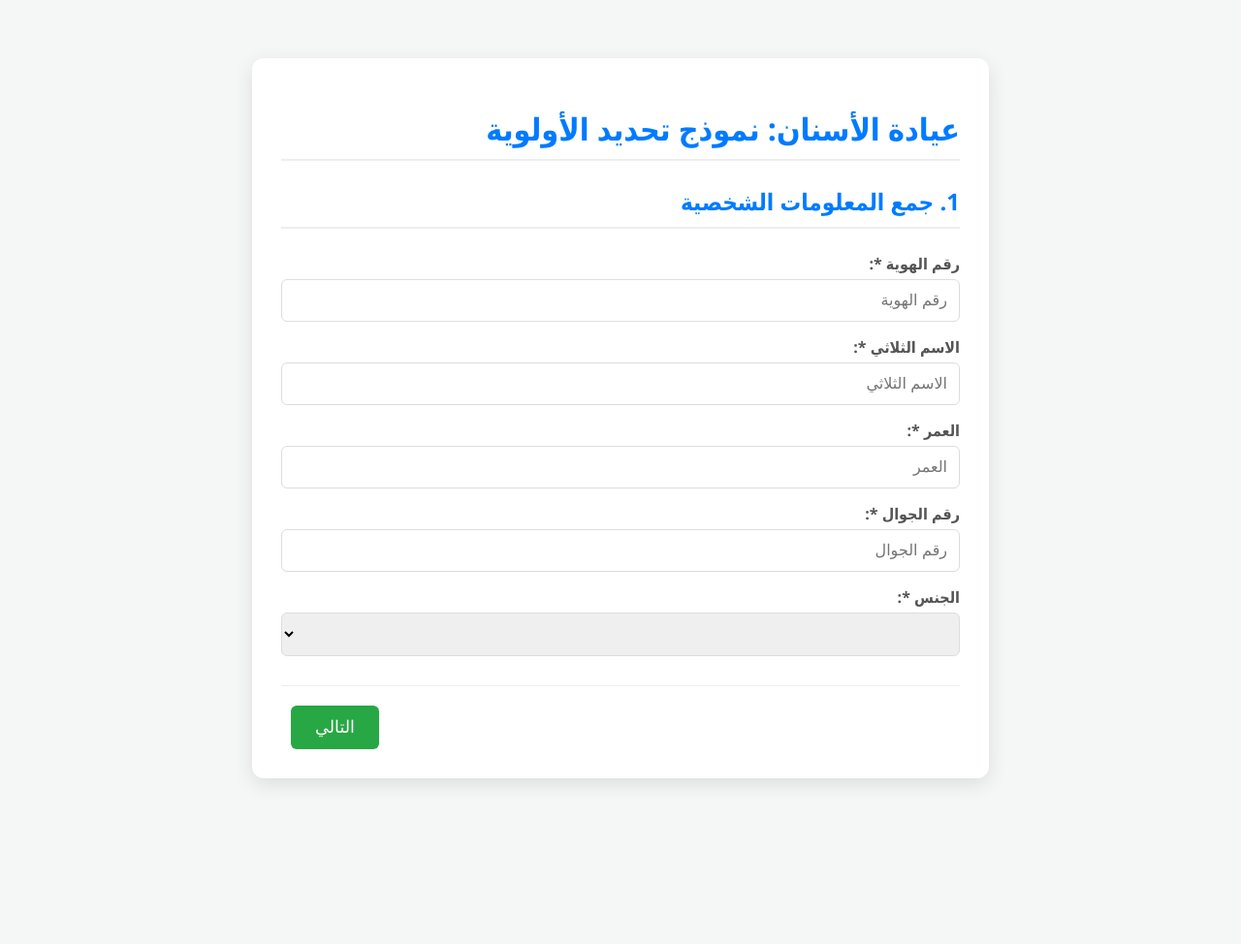
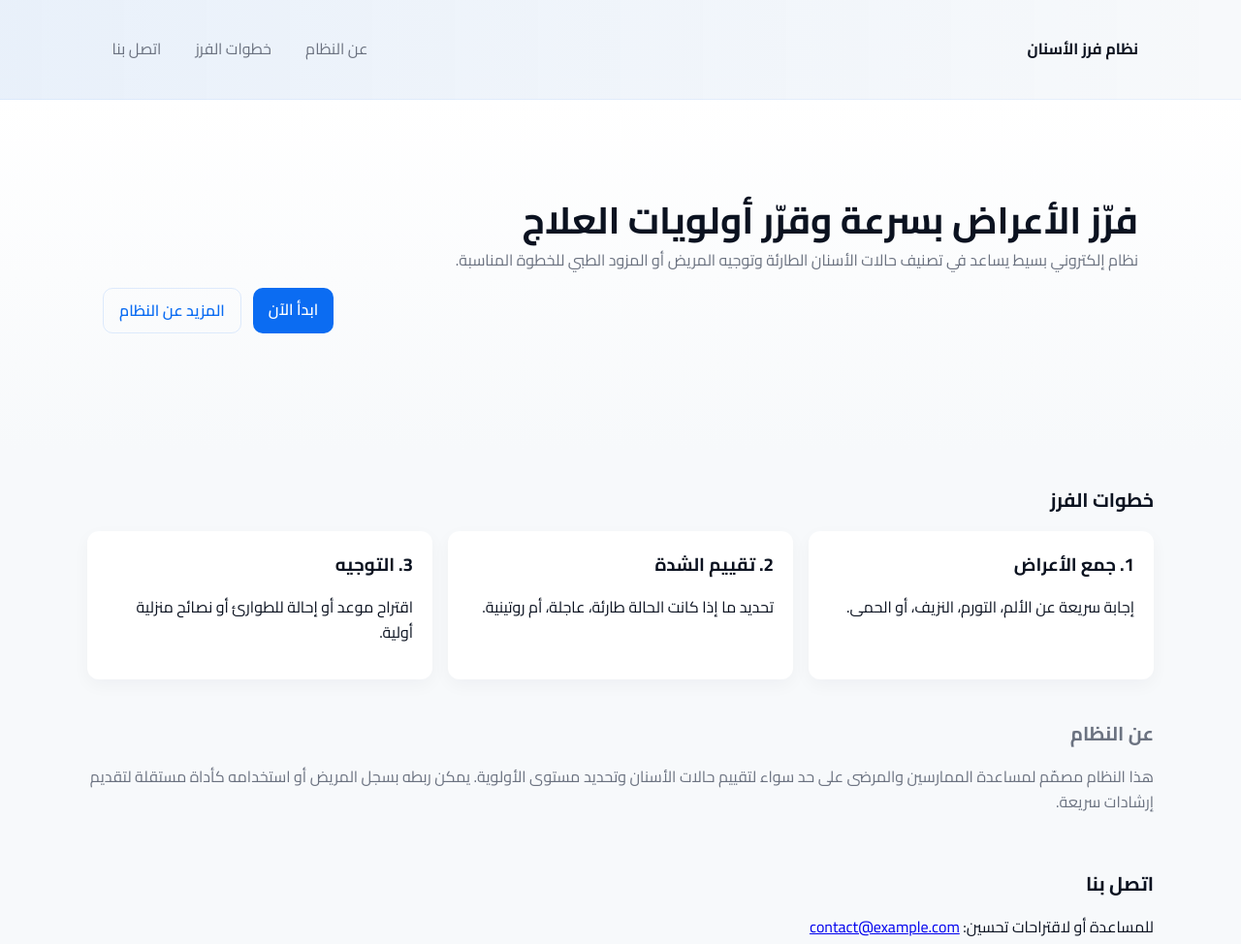
Before and after one commit to Anhal-77/Dental-Triage-System-, a plain HTML site: page index.html in a window 1280 px wide. Shown: the top 974 px of the page at 97% size. Before the commit the page ends 863 px from the top, so only its background shows below. Drawn offline with Linux system fonts and the light colour scheme.

Commit message:
Add redesigned Arabic RTL homepage and CSS

```diff
--- /dev/null
+++ b/assets/css/style.css
@@ -0,0 +1,93 @@
+:root{
+  --bg:#f7f9fb;
+  --card:#ffffff;
+  --primary:#0b6cf2;
+  --muted:#6b7280;
+  --accent:#0b6cf2;
+  --radius:12px;
+  --max-width:1100px;
+  font-family: "Cairo", system-ui, -apple-system, "Segoe UI", Roboto, "Helvetica Neue", Arial;
+  color-scheme: light;
+}
+
+*{box-sizing:border-box}
+html,body{height:100%}
+body{
+  margin:0;
+  background:var(--bg);
+  color:#0b1220;
+  -webkit-font-smoothing:antialiased;
+  -moz-osx-font-smoothing:grayscale;
+  line-height:1.6;
+}
+
+/* container */
+.container{
+  width:calc(100% - 2rem);
+  max-width:var(--max-width);
+  margin:0 auto;
+  padding:2rem 1rem;
+}
+
+/* header */
+.site-header{
+  background:linear-gradient(90deg, rgba(11,108,242,0.06), transparent);
+  border-bottom:1px solid rgba(11,108,242,0.06);
+  position:sticky;
+  top:0;
+  z-index:60;
+}
+.header-inner{
+  display:flex;
+  align-items:center;
+  justify-content:space-between;
+  gap:1rem;
+}
+.brand{display:flex;align-items:center;gap:.6rem;text-decoration:none;color:inherit}
+.logo{height:44px;width:auto;border-radius:8px;object-fit:cover}
+.brand-text{font-weight:700}
+.main-nav{display:flex;gap:1rem;align-items:center}
+.main-nav a{color:var(--muted);text-decoration:none;padding:.4rem .6rem;border-radius:8px}
+.main-nav a:hover{background:rgba(11,108,242,0.06);color:var(--primary)}
+.menu-toggle{display:none;background:none;border:0;font-size:1.25rem;padding:.25rem}
+
+/* hero */
+.hero{
+  background:linear-gradient(180deg, #ffffff, var(--bg));
+  padding:4.5rem 0;
+  margin-bottom:1rem;
+}
+.hero-inner{text-align:right}
+.hero h1{margin:0 0 .5rem;font-size:clamp(1.6rem,3.6vw,2.4rem);line-height:1.05}
+.lead{color:var(--muted);margin:.5rem 0 1rem}
+.cta-row{display:flex;gap:.75rem;flex-wrap:wrap;justify-content:flex-end}
+.btn{display:inline-block;padding:.6rem 1rem;border-radius:10px;text-decoration:none;font-weight:600}
+.btn.primary{background:var(--primary);color:#fff}
+.btn.outline{background:transparent;border:1px solid rgba(11,108,242,0.12);color:var(--primary)}
+
+/* sections */
+.section{padding:1.25rem 0}
+.section-title{margin:0 0 1rem;font-size:1.25rem}
+
+/* cards */
+.grid.cards{display:grid;grid-template-columns:repeat(3,1fr);gap:1rem}
+.card{background:var(--card);padding:1.25rem;border-radius:var(--radius);box-shadow:0 6px 18px rgba(11,20,40,0.04)}
+.card h3{margin-top:0;margin-bottom:.5rem}
+.muted{background:transparent;color:var(--muted)}
+
+/* footer */
+.site-footer{padding:1rem 0;color:var(--muted);text-align:center}
+
+/* responsive */
+@media (max-width:900px){
+  .grid.cards{grid-template-columns:repeat(2,1fr)}
+}
+@media (max-width:640px){
+  .grid.cards{grid-template-columns:1fr}
+  .header-inner{gap:.5rem}
+  .main-nav{position:absolute;right:0;top:100%;background:var(--card);width:85%;max-width:300px;padding:1rem;border-radius:10px;box-shadow:0 10px 30px rgba(11,20,40,0.08);transform-origin:top right;display:none}
+  .main-nav.open{display:flex;flex-direction:column;gap:.5rem}
+  .menu-toggle{display:block}
+  .cta-row{justify-content:center}
+  .hero-inner{text-align:center}
+}
--- a/index.html
+++ b/index.html
@@ -1,28 +1,87 @@
-<!DOCTYPE html>
+<!doctype html>
 <html lang="ar" dir="rtl">
 <head>
-    <meta charset="UTF-8">
-    <meta name="viewport" content="width=device-width, initial-scale=1.0">
-    <title>نظام تحديد أولوية الحالات السنية</title>
-    <link rel="stylesheet" href="styles.css">
+  <meta charset="utf-8" />
+  <meta name="viewport" content="width=device-width,initial-scale=1" />
+  <title>نظام فرز الأسنان — Dental Triage</title>
+  <link rel="preconnect" href="https://fonts.googleapis.com">
+  <link href="https://fonts.googleapis.com/css2?family=Cairo:wght@300;400;600;700&display=swap" rel="stylesheet">
+  <link rel="stylesheet" href="assets/css/style.css">
 </head>
 <body>
+  <header class="site-header">
+    <div class="container header-inner">
+      <a class="brand" href="/">
+        <!-- ضع هنا مسار الشعار إن وجد -->
+        <img src="assets/img/logo.png" alt="شعار الموقع" class="logo" onerror="this.style.display='none'">
+        <span class="brand-text">نظام فرز الأسنان</span>
+      </a>
+      <nav class="main-nav" aria-label="القائمة الرئيسية">
+        <a href="#about">عن النظام</a>
+        <a href="#steps">خطوات الفرز</a>
+        <a href="#contact">اتصل بنا</a>
+      </nav>
+      <button class="menu-toggle" aria-label="قائمة">☰</button>
+    </div>
+  </header>
+
+  <main>
+    <section class="hero">
+      <div class="container hero-inner">
+        <h1>فرّز الأعراض بسرعة وقرّر أولويات العلاج</h1>
+        <p class="lead">نظام إلكتروني بسيط يساعد في تصنيف حالات الأسنان الطارئة وتوجيه المريض أو المزود الطبي للخطوة المناسبة.</p>
+        <p class="cta-row">
+          <a class="btn primary" href="#steps">ابدأ الآن</a>
+          <a class="btn outline" href="#about">المزيد عن النظام</a>
+        </p>
+      </div>
+    </section>
+
+    <section id="steps" class="container section">
+      <h2 class="section-title">خطوات الفرز</h2>
+      <div class="grid cards">
+        <article class="card">
+          <h3>1. جمع الأعراض</h3>
+          <p>إجابة سريعة عن الألم، التورم، النزيف، أو الحمى.</p>
+        </article>
+        <article class="card">
+          <h3>2. تقييم الشدة</h3>
+          <p>تحديد ما إذا كانت الحالة طارئة، عاجلة، أم روتينية.</p>
+        </article>
+        <article class="card">
+          <h3>3. التوجيه</h3>
+          <p>اقتراح موعد أو إحالة للطوارئ أو نصائح منزلية أولية.</p>
+        </article>
+      </div>
+    </section>
+
+    <section id="about" class="container section muted">
+      <h2 class="section-title">عن النظام</h2>
+      <p>هذا النظام مصمّم لمساعدة الممارسين والمرضى على حد سواء لتقييم حالات الأسنان وتحديد مستوى الأولوية. يمكن ربطه بسجل المريض أو استخدامه كأداة مستقلة لتقديم إرشادات سريعة.</p>
+    </section>
+
+    <section id="contact" class="container section">
+      <h2 class="section-title">اتصل بنا</h2>
+      <p>للمساعدة أو لاقتراحات تحسين: <a href="mailto:contact@example.com">contact@example.com</a></p>
+    </section>
+  </main>
+
+  <footer class="site-footer">
     <div class="container">
-        <h1>عيادة الأسنان: نموذج تحديد الأولوية</h1>
+      <p>© <span id="year"></span> نظام فرز الأسنان — جميع الحقوق محفوظة</p>
+    </div>
+  </footer>
 
-        <div id="question-container">
-            </div>
+  <script>
+    // سنة تلقائية
+    document.getElementById('year').textContent = new Date().getFullYear();
 
-        <div class="navigation-buttons">
-            <button id="back-button" class="btn secondary-btn" style="display: none;">رجوع</button>
-
-            <button id="next-button" class="btn primary-btn">التالي</button>
-        </div>
-
-        <div id="message-area" class="alert-box" style="display: none;"></div>
-
-    </div>
-
-    <script src="script.js"></script>
+    // تبسيط قائمة الهاتف
+    const toggle = document.querySelector('.menu-toggle');
+    const nav = document.querySelector('.main-nav');
+    toggle && toggle.addEventListener('click', () => {
+      nav.classList.toggle('open');
+    });
+  </script>
 </body>
 </html>
```
